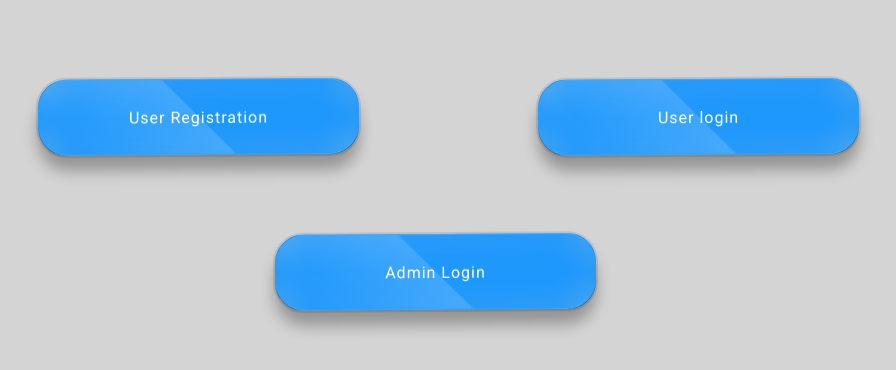
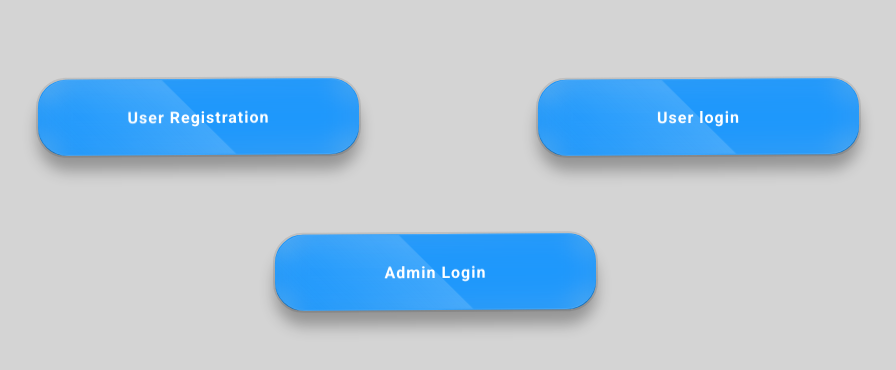
Before and after one commit to Spartan1-1-7/Alert_Guard, a Flask app: page / in a window 1280 px wide. Shown: the part 206-576 px from the top of the page, without its empty margins (192-1088 px from the left). Run offline with Flask 3, Linux system fonts and the light colour scheme.

Commit message:
Update landing_page.html

```diff
--- a/templates/landing_page.html
+++ b/templates/landing_page.html
@@ -11,11 +11,11 @@
     <body>
         <div class="container">
             <div class="container-1">
-            <div class="btn"><a href="/register">User Registration</a></div>
-            <div class="btn"><a href="/login" >User login</a></div>
+            <div class="btn"><a href="/register"><b>User Registration</b></a></div>
+            <div class="btn"><a href="/login" ><b>User login</b></a></div>
             </div>
             <div class="container-2">
-            <div class="btn"><a href="/admin-login" >Admin Login</a></div>
+            <div class="btn"><a href="/admin-login" ><b>Admin Login</b></a></div>
             </div>
         </div>
     </body>
```
